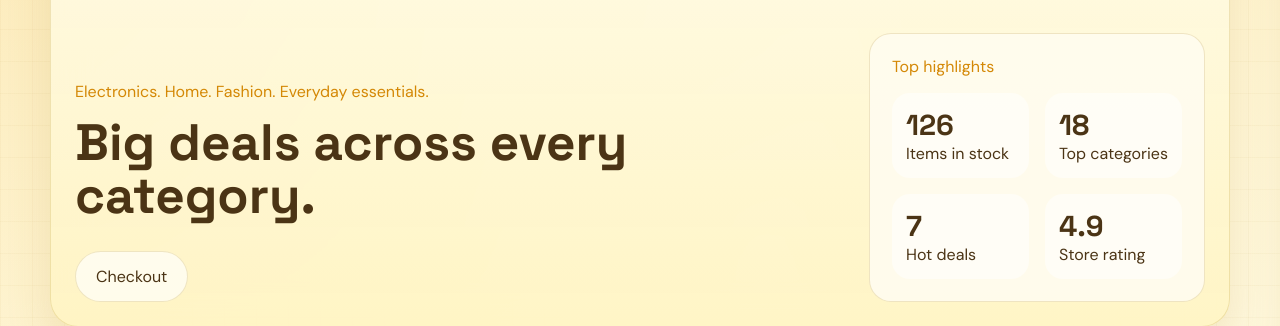
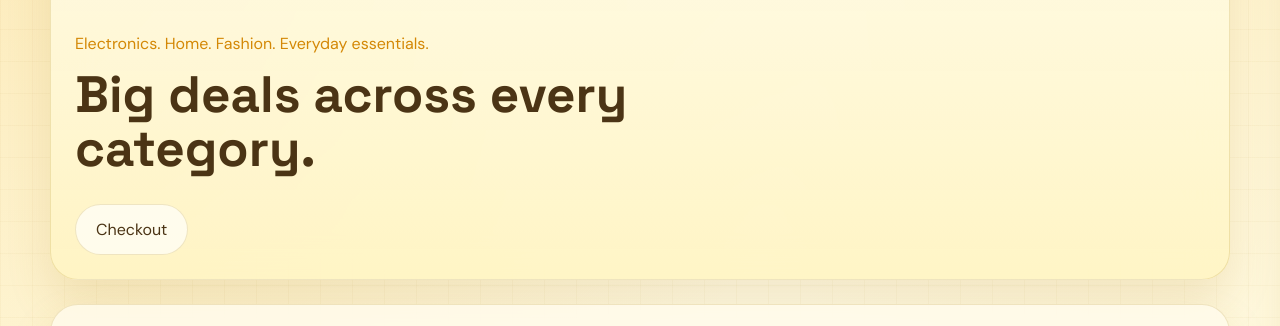
Before and after one commit to karthik2010s/wow-aquatics, a website: page index.html in a window 1280 px wide. Shown: the part 163-489 px from the top of the page. Drawn offline with Linux system fonts and the light colour scheme; no server answers.

Commit message:
Remove top highlights panel

```diff
--- a/index.html
+++ b/index.html
@@ -40,28 +40,6 @@
               <a href="#orders" class="secondary-link">Checkout</a>
             </div>
           </div>
-
-          <aside class="hero-panel">
-            <p class="panel-title">Top highlights</p>
-            <div class="stat-grid">
-              <article>
-                <strong>126</strong>
-                <span>Items in stock</span>
-              </article>
-              <article>
-                <strong>18</strong>
-                <span>Top categories</span>
-              </article>
-              <article>
-                <strong>7</strong>
-                <span>Hot deals</span>
-              </article>
-              <article>
-                <strong>4.9</strong>
-                <span>Store rating</span>
-              </article>
-            </div>
-          </aside>
         </section>
       </header>
 
```
